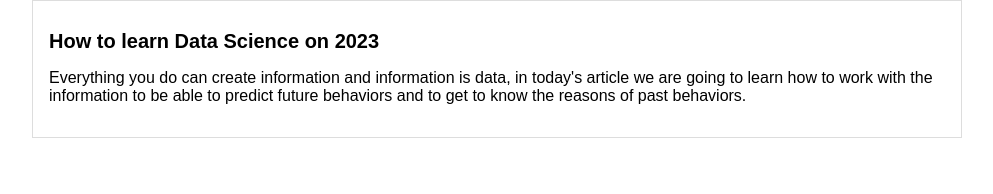
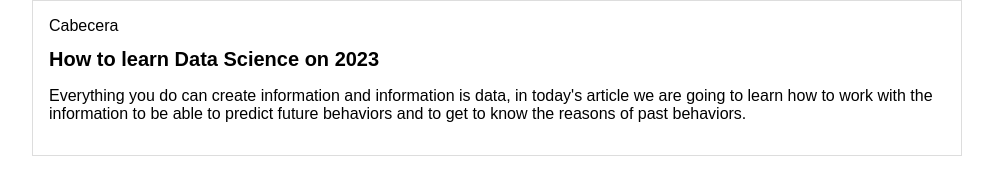
Before and after one commit to PedroVanderT/blog, a plain HTML site: page index.html in a window 1280 px wide. Shown: the whole page, without its empty margins (143-1136 px from the left). Drawn offline with Linux system fonts and the light colour scheme.

Commit message:
Creada la cabecera

```diff
--- a/index.html
+++ b/index.html
@@ -9,6 +9,9 @@
 </head>
 <body>
     <div id="container">
+        <div id="id">
+            Cabecera
+        </div>
         <div id="post">
             <h1>How to learn Data Science on 2023</h1>
             <p>Everything you do can create information and information is data, in today's article we are going to learn how to work with the information to be able to predict future behaviors and to get to know the reasons of past behaviors.</p>
```
